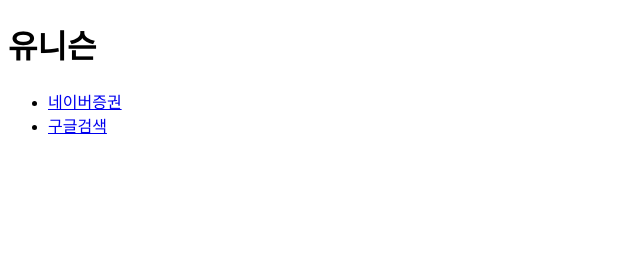
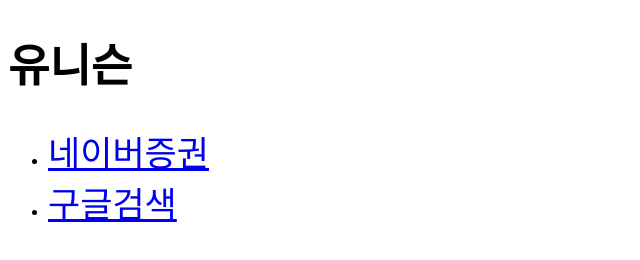
Before and after one commit to zicrid88/GoodnGoooooood, a plain HTML site: page 유니슨.html in a window 1280 px wide. Shown: the whole page, without its empty margins (0-640 px from the left). Drawn offline with Linux system fonts and the light colour scheme.

Commit message:
Update 유니슨.html

```diff
--- a/유니슨.html
+++ b/유니슨.html
@@ -3,6 +3,14 @@
   <head>
     <meta charset="utf-8">
     <title>유니슨</title>
+    <style>
+      h1{
+        font-size: 45px;
+      }
+      a{
+        font-size: 35px;
+      }
+    </style>
   </head>
   <body>
     <h1>유니슨</h1>
```
